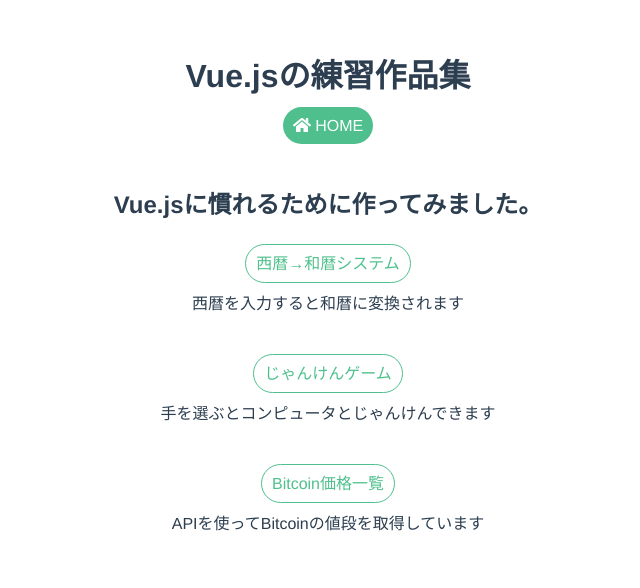
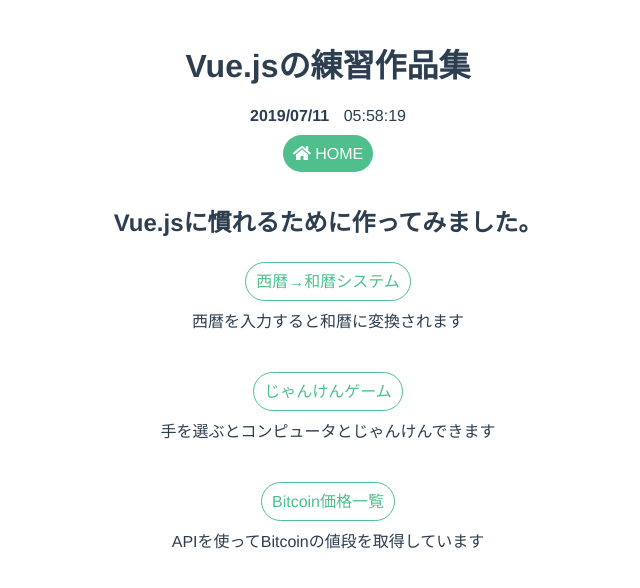
Before and after one commit to fumikao/vue-practice, a Vue app: page / in a window 1280 px wide. Shown: the top 588 px of the page, without its empty margins (312-952 px from the left). Built offline with nearby package versions, Linux system fonts and the light colour scheme.

Commit message:
Create clock

```diff
--- a/src/App.vue
+++ b/src/App.vue
@@ -1,6 +1,7 @@
 <template>
   <div id="app">
     <h1>Vue.jsの練習作品集</h1>
+    <clock />
     <router-link to="/" class="top-link">
       <font-awesome-icon :icon="['fas', 'home']" /> HOME
     </router-link>
@@ -11,8 +12,12 @@
 </template>
 
 <script>
+import Clock from '@/components/Clock'
 export default {
-  name: 'App'
+  name: 'App',
+  components: {
+    clock: Clock
+  }
 }
 </script>
 
@@ -23,7 +28,7 @@ export default {
   -moz-osx-font-smoothing: grayscale;
   text-align: center;
   color: #2c3e50;
-  margin-top: 50px;
+  margin-top: 40px;
 }
 
 .fade-enter-active {
@@ -56,7 +61,7 @@ li {
 }
 
 .container {
-  margin: 50px;
+  margin: 40px;
 }
 
 </style>
--- /dev/null
+++ b/src/components/Clock.vue
@@ -0,0 +1,59 @@
+<template>
+  <div class="clock-container">
+    <span>{{ year }}/{{ month }}/{{ day }}</span>
+    {{ hours }}:{{ minutes }}:{{ seconds }}
+  </div>
+</template>
+
+<script>
+const zeroPadding = function(num, digit) {
+  return (Array(digit).join("0") + num).slice(-digit)
+}
+
+export default {
+  data() {
+    return {
+      date: new Date(),
+    }
+  },
+  computed: {
+    year() {
+      return this.date.getFullYear()
+    },
+    month() {
+      return zeroPadding(this.date.getMonth() + 1, 2)
+    },
+    day() {
+      return zeroPadding(this.date.getDate(), 2)
+    },
+    hours() {
+      return zeroPadding(this.date.getHours(), 2)
+    },
+    minutes() {
+      return zeroPadding(this.date.getMinutes(), 2)
+    },
+    seconds() {
+      return zeroPadding(this.date.getSeconds(), 2)
+    },
+  },
+  mounted() {
+    this.setDate()
+    setInterval(() => this.setDate(), 1000)
+  },
+  methods: {
+    setDate() {
+      this.date = new Date()
+    },
+  },
+}
+</script>
+
+<style lang="scss" scoped>
+.clock-container {
+  margin-bottom: 20px;
+  span {
+    margin-right: 10px;
+    font-weight: bold;
+  }
+}
+</style>
```
